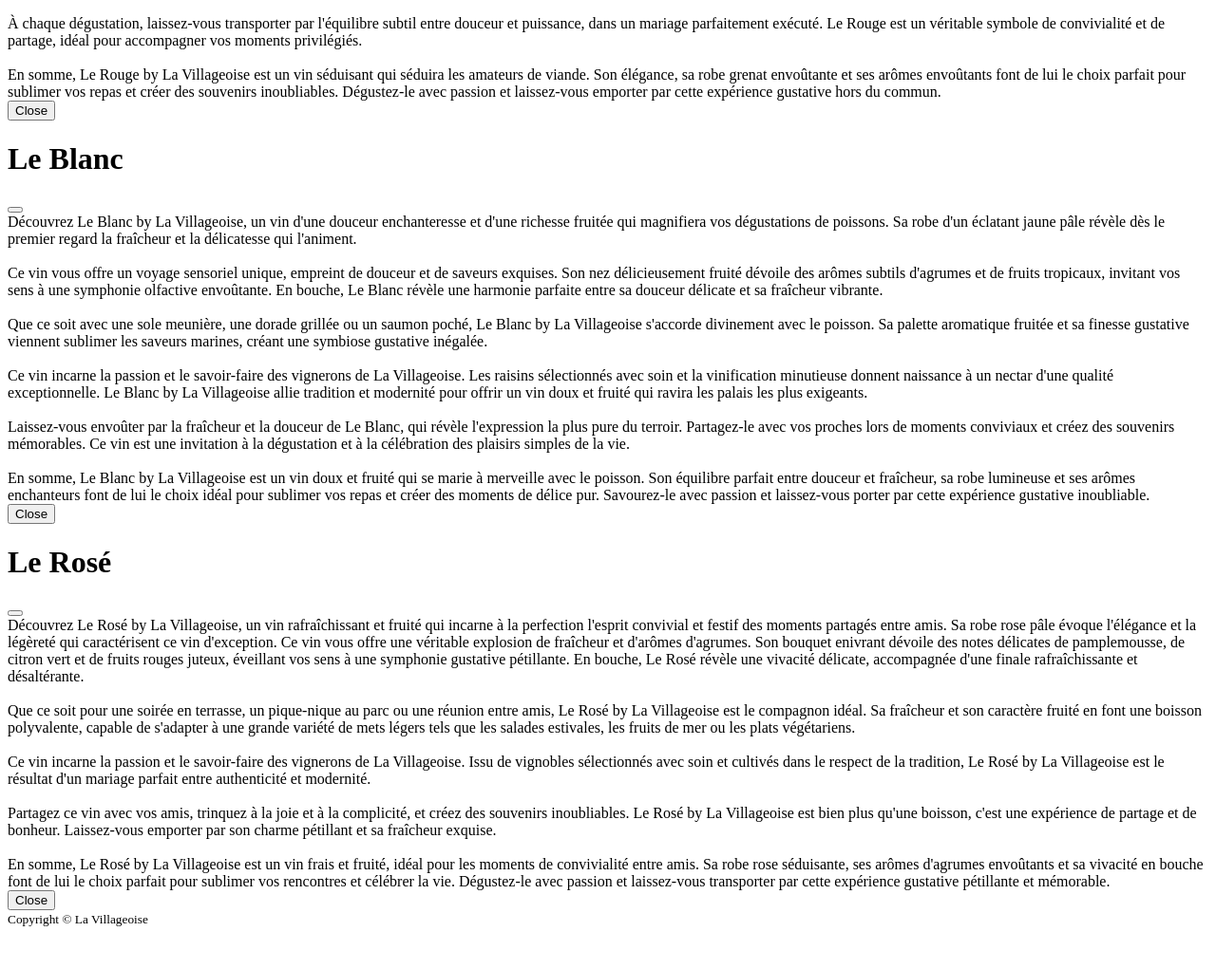
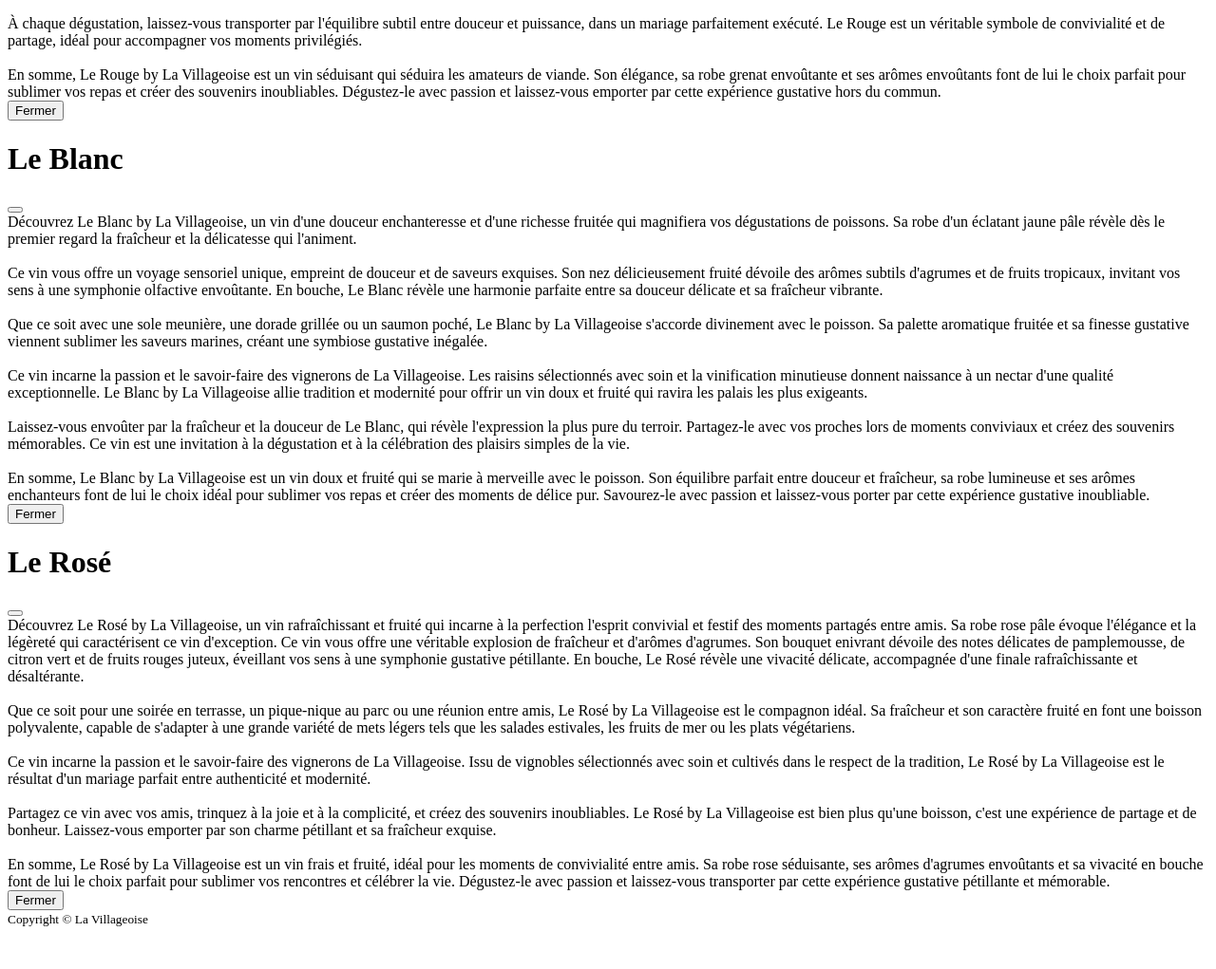
Before and after one commit to MaxenceCodeFR/villageoise, a Symfony app: template templates/landing/index.html.twig in a window 1280 px wide; the page is wider, and only the part inside the window is pictured. Shown: the part 5216-6237 px from the top of that part at 95% size. Run offline with Twig, Linux system fonts and the light colour scheme; the template is opened without the code that fills it, so the values that code supplies are empty; some libraries are stand-ins or nearby versions.

Commit message:
changement anglais vers fr sur modal

```diff
--- a/templates/landing/index.html.twig
+++ b/templates/landing/index.html.twig
@@ -80,7 +80,7 @@
         En somme, Le Rouge by La Villageoise est un vin séduisant qui séduira les amateurs de viande. Son élégance, sa robe grenat envoûtante et ses arômes envoûtants font de lui le choix parfait pour sublimer vos repas et créer des souvenirs inoubliables. Dégustez-le avec passion et laissez-vous emporter par cette expérience gustative hors du commun.<br>
       </div>
       <div class="modal-footer">
-        <button data-bs-dismiss="modal">Close</button>
+        <button data-bs-dismiss="modal">Fermer</button>
       </div>
     </div>
   </div>
@@ -103,7 +103,7 @@
         En somme, Le Blanc by La Villageoise est un vin doux et fruité qui se marie à merveille avec le poisson. Son équilibre parfait entre douceur et fraîcheur, sa robe lumineuse et ses arômes enchanteurs font de lui le choix idéal pour sublimer vos repas et créer des moments de délice pur. Savourez-le avec passion et laissez-vous porter par cette expérience gustative inoubliable.
       </div>
       <div class="modal-footer">
-        <button data-bs-dismiss="modal">Close</button>
+        <button data-bs-dismiss="modal">Fermer</button>
       </div>
     </div>
   </div>
@@ -127,7 +127,7 @@
         En somme, Le Rosé by La Villageoise est un vin frais et fruité, idéal pour les moments de convivialité entre amis. Sa robe rose séduisante, ses arômes d'agrumes envoûtants et sa vivacité en bouche font de lui le choix parfait pour sublimer vos rencontres et célébrer la vie. Dégustez-le avec passion et laissez-vous transporter par cette expérience gustative pétillante et mémorable.
       </div>
       <div class="modal-footer">
-        <button data-bs-dismiss="modal">Close</button>
+        <button data-bs-dismiss="modal">Fermer</button>
       </div>
     </div>
   </div>
```
